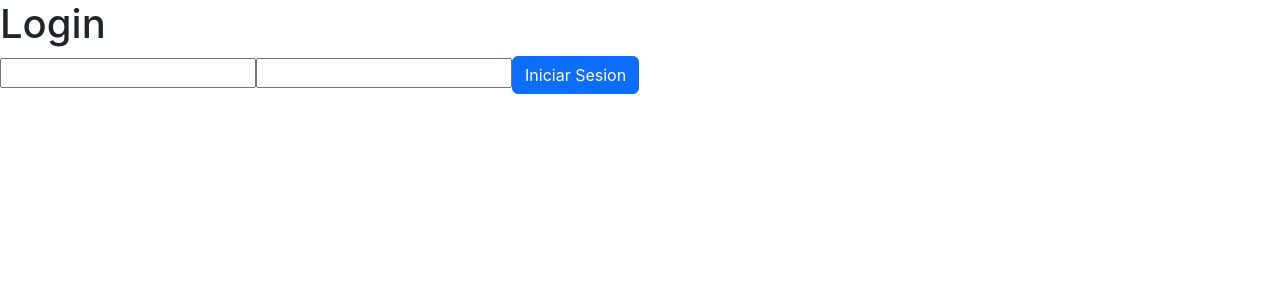
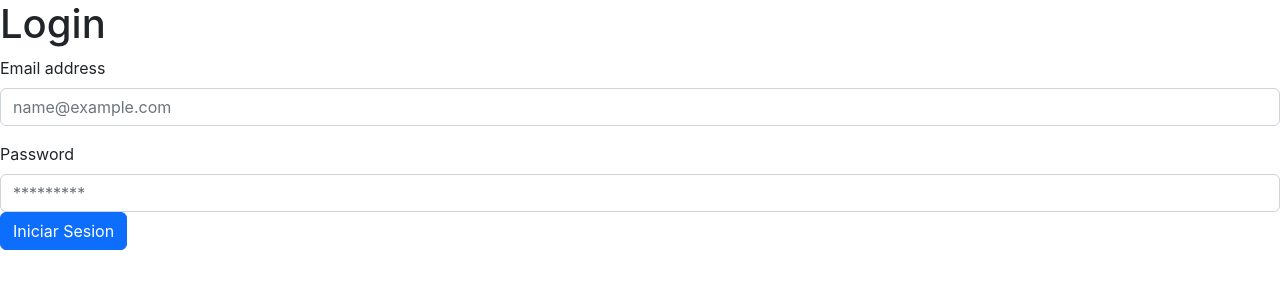
Before and after one commit to agosmay/LoginReact, a React (Create React App) app: page /login in a window 1280 px wide. Shown: the top 300 px of the page. Built offline with nearby package versions, Linux system fonts and the light colour scheme.

Commit message:
Creacion de Layout y enrutamiento Privado

```diff
--- a/src/componentes/Home.jsx
+++ b/src/componentes/Home.jsx
@@ -1,18 +1,17 @@
-import React , { useContext } from 'react';
+import React from 'react';
 import { Nav } from './Nav'
-import { AuthContext } from '../auth/AuthContext'
+
 
 export const Home = ()=> {
 
-	const { isAuth , user } = useContext(AuthContext)
-	console.log(user)
+
 
 	return (
 		<>
 			<Nav />
 
-			<h1>{isAuth ? "Autenticado con exito" : "Por favor inicie sesion"}</h1>
-			<h3>Bienvenido {isAuth ? user.email : "Invitado"}</h3>
+			<h1>Bienvenidos al sitio web</h1>
+			<h1>Este es el Home Publico</h1>
 
 
 		</>
--- a/src/componentes/Login.jsx
+++ b/src/componentes/Login.jsx
@@ -16,11 +16,18 @@ const Login = ()=> {
 		<>
 			<h1>Login</h1>
 
-			<form onSubmit={handleSubmit}>
-				<input type="email" name="email" onChange={handleChange} value={email} required/>
-				<input type="password" name="password" onChange={handleChange}  value={password}  required/>
-				<button type="submit" className="btn btn-primary">Iniciar Sesion</button>
-			</form>
+
+				<form onSubmit={handleSubmit}>
+					<div className="mb-3">
+					  <label htmlFor="email" className="form-label">Email address</label>
+					  <input type="email" className="form-control" id="email" placeholder="name@example.com" name="email" value={email} onChange={handleChange} required/>
+					</div>
+					<div className="mb-3">
+					  <label htmlFor="password" className="form-label">Password</label>
+					  <input type="password" className="form-control" id="password" placeholder="*********" name="password" value={password} onChange={handleChange} required/>
+					  <button type="submit" className="btn btn-primary">Iniciar Sesion</button>
+					</div>
+				</form>
 
 
 		</>
--- a/src/componentes/PrivateHome.jsx
+++ b/src/componentes/PrivateHome.jsx
@@ -1,13 +1,18 @@
-import React from 'react';
-
+import React , { useContext } from 'react';
+import { AuthContext } from '../auth/AuthContext'
+import { Link } from 'react-router-dom';
 
 export const PrivateHome = ()=> {
 
-
+	const { isAuth , user } = useContext(AuthContext)
+	console.log(user)
 
 	return (
 		<>
 			<h1>Este es el Home (Privado)</h1>
+			<h1>{isAuth ? "Autenticado con exito" : "Por favor inicie sesion"}</h1>
+			<h3>Bienvenido {isAuth ? user.email : "Invitado"}</h3>
+			<Link to="/otra">Ir a Otra</Link>
 
 		</>
 
--- a/src/componentes/useForm.js
+++ b/src/componentes/useForm.js
@@ -41,7 +41,7 @@ export const useForm = () => {
 
 
 
-		navigate("/", {
+		navigate("/private-home", {
 
 			replace: true
 		})
--- a/src/routes/AppRoutes.js
+++ b/src/routes/AppRoutes.js
@@ -4,6 +4,7 @@ import { Home } from '../componentes/Home'
 import  Login from '../componentes/Login'
 import { PrivateHome } from '../componentes/PrivateHome'
 import  ProtectedRoutes from './ProtectedRoutes'
+import Layout from './Layout'
 
 export const AppRoutes = () => {
 
@@ -12,6 +13,9 @@ export const AppRoutes = () => {
 			<Routes>
 				<Route path="*" element=
 					{<ProtectedRoutes>
+						<Layout>
+							<Routes>
+
 									<Route
 										path="/private-home"
 										element={<PrivateHome />}
@@ -20,6 +24,9 @@ export const AppRoutes = () => {
 										path="/otra"
 										element={<div>Otra Ruta</div>}
 									/>
+
+							</Routes>
+						</Layout>
 					</ProtectedRoutes>
 					}
 				/>
--- /dev/null
+++ b/src/routes/Layout.js
@@ -0,0 +1,22 @@
+import React from 'react';
+
+
+const Layout = ({children})=> {
+	return (
+		<div>
+			<header>
+				<h1>Header</h1>
+			</header>
+			<main>{children}</main>
+			<footer>
+				<h1>Footer</h1>
+			</footer>
+		</div>
+
+
+	);
+
+
+}
+
+export default Layout;
```
Lines whose indentation alone changed are shown as unchanged.
